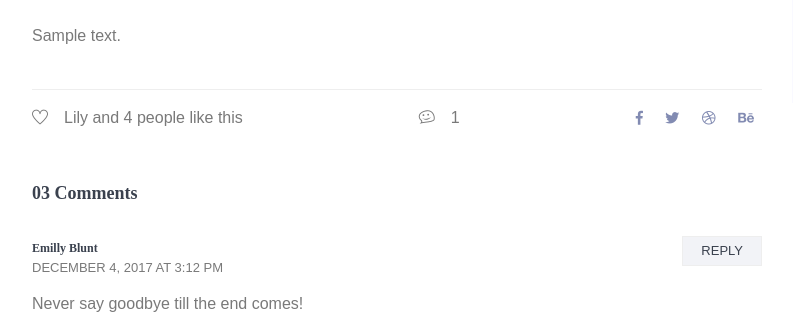
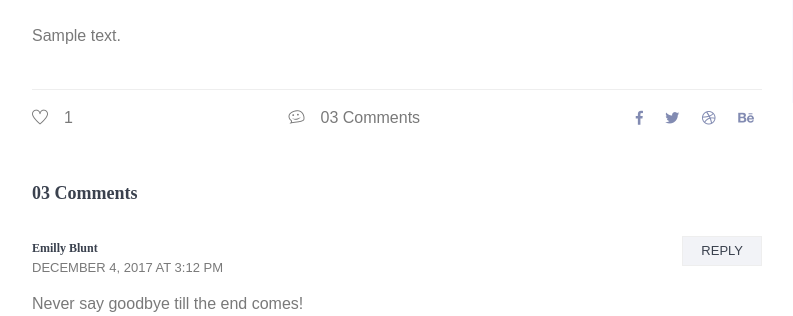
Before and after one commit to HardRope/-Sensive-blog-site, a Django app: a page that uses templates/blog-details.html in a window 1280 px wide. Shown: the part 1065-1381 px from the top of the page, without its empty margins (53-846 px from the left). Run offline with Django 3.2, Linux system fonts and the light colour scheme; tables that the repository leaves empty hold one stand-in row (values such as "Sample post"); grey boxes marked "Sample" are stand-in pictures; parts of the project's set-up code (start-up, migrations or seed data) failed here and were passed over; some libraries are stand-ins or nearby versions.

Commit message:
correct blog-details template

```diff
--- a/templates/blog-details.html
+++ b/templates/blog-details.html
@@ -87,8 +87,8 @@
                 </div>
                 <p>{{post.text}}</p>
                <div class="news_d_footer flex-column flex-sm-row">
-                 <a href="#"><span class="align-middle mr-2"><i class="ti-heart"></i></span>Lily and 4 people like this</a>
-                 <a class="justify-content-sm-center ml-sm-auto mt-sm-0 mt-2" href="#"><span class="align-middle mr-2"><i class="ti-themify-favicon"></i></span>{{post.likes_amount}}</a>
+                 <a href="#"><span class="align-middle mr-2"><i class="ti-heart"></i></span>{{post.likes_amount}}</a>
+                 <a class="justify-content-sm-center ml-sm-auto mt-sm-0 mt-2" href="#"><span class="align-middle mr-2"><i class="ti-themify-favicon"></i></span>03 Comments</a>
                  <div class="news_socail ml-sm-auto mt-sm-0 mt-2">
                <a href="#"><i class="fab fa-facebook-f"></i></a>
                <a href="#"><i class="fab fa-twitter"></i></a>
```
